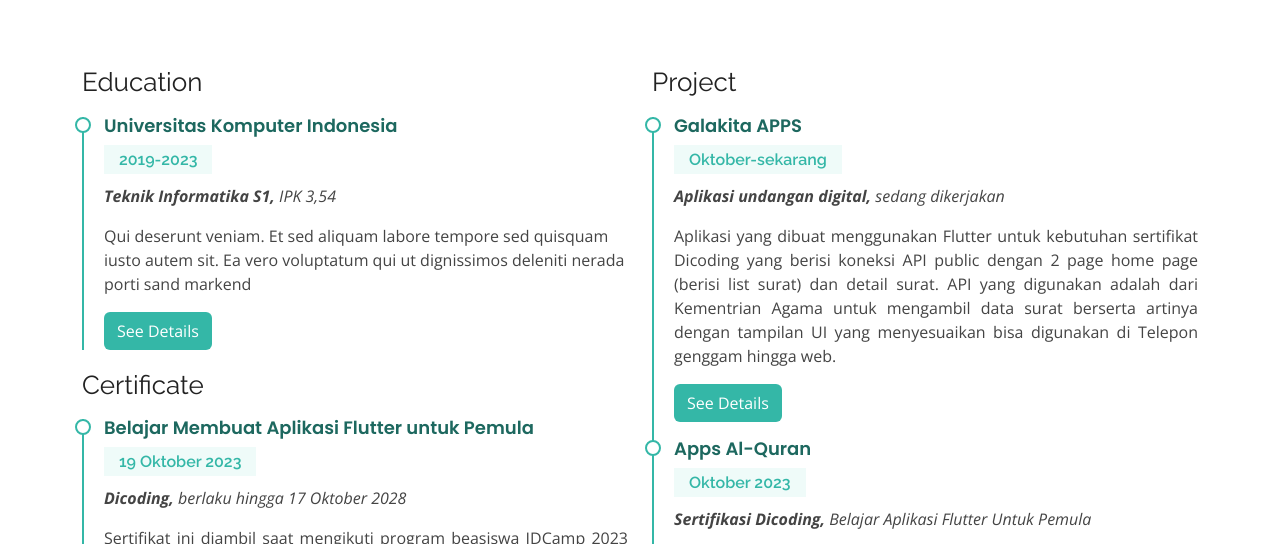
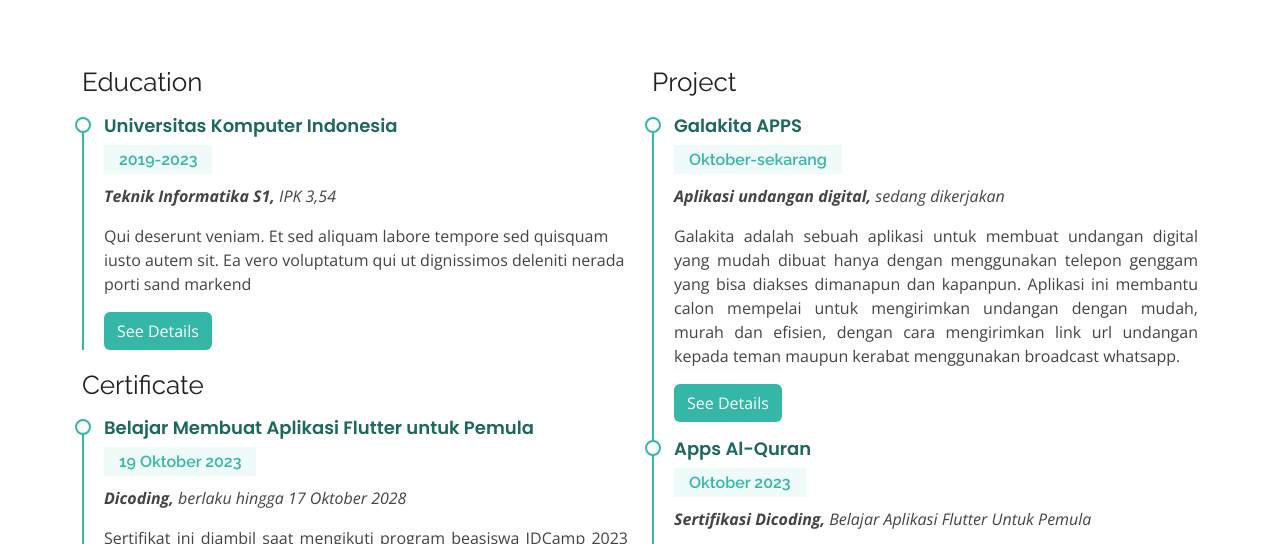
Before and after one commit to Adityazxc/Adityazxc.github.io, a plain HTML site: page portfolio.html in a window 1280 px wide. Shown: the part 171-715 px from the top of the page. Drawn offline with nearby package versions, Linux system fonts and the light colour scheme.

Commit message:
update galakita

```diff
--- a/portfolio.html
+++ b/portfolio.html
@@ -193,11 +193,8 @@
               <h4>Galakita APPS</h4>
               <h5>Oktober-sekarang</h5>
               <p><em><strong>Aplikasi undangan digital,</strong> sedang dikerjakan </em></p>
-              <p style="text-align: justify;">Aplikasi yang dibuat menggunakan Flutter untuk kebutuhan sertifikat
-                Dicoding yang berisi koneksi API public dengan 2 page home page
-                (berisi list surat) dan detail surat. API yang digunakan adalah dari Kementrian Agama untuk mengambil
-                data surat berserta artinya
-                dengan tampilan UI yang menyesuaikan bisa digunakan di Telepon genggam hingga web.</p>
+              <p style="text-align: justify;">Galakita adalah sebuah aplikasi untuk membuat undangan digital yang mudah dibuat hanya dengan menggunakan telepon genggam yang bisa diakses dimanapun dan kapanpun. Aplikasi ini membantu calon mempelai untuk mengirimkan undangan dengan mudah, murah dan efisien, dengan cara mengirimkan link url undangan
+                kepada teman maupun kerabat menggunakan broadcast whatsapp.</p>
               <a href="https://github.com/Adityazxc/galakita" type="button" class="btn"
                 style="background-color: #34B7A7; color: #ffff;"> See Details</a>
             </div>
```
